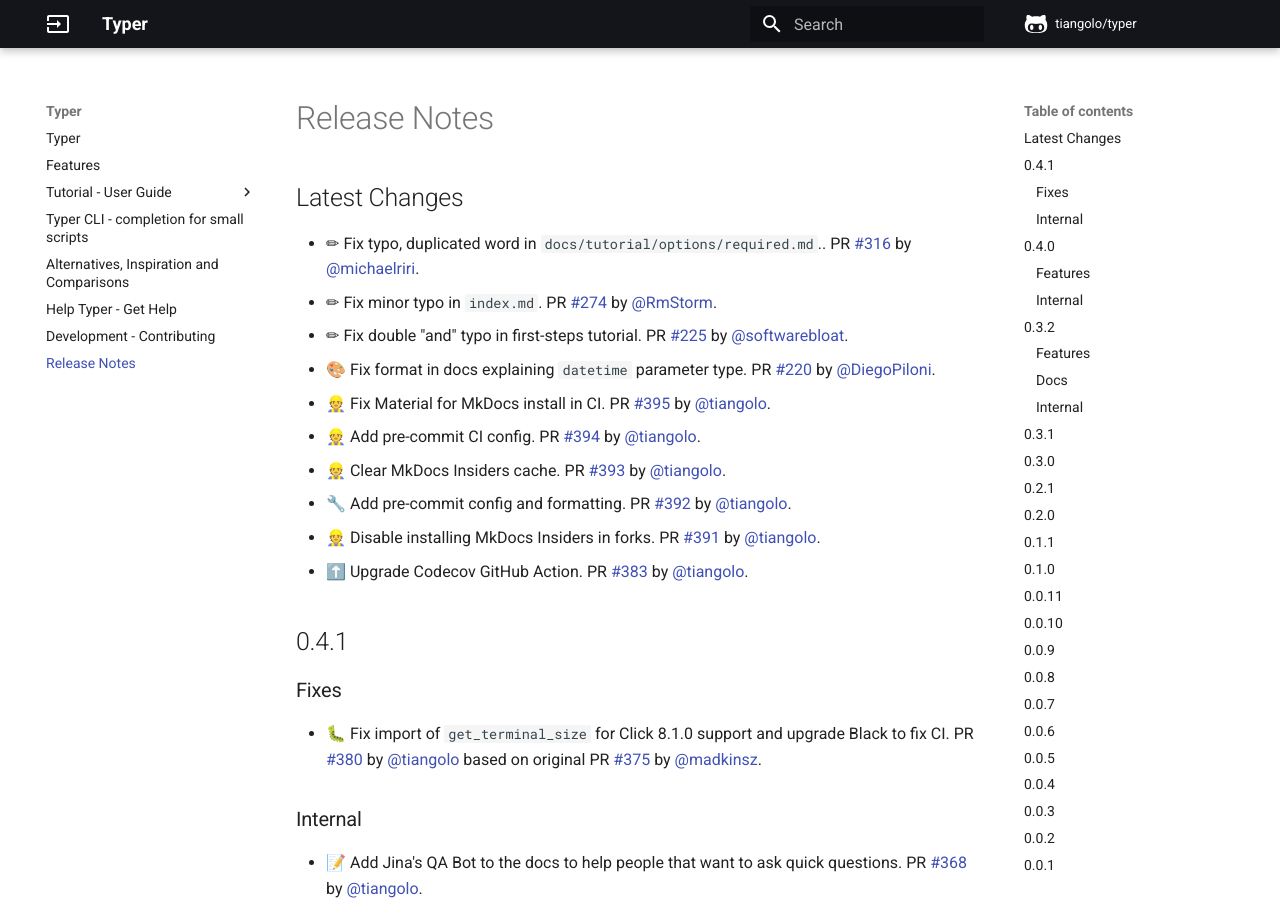
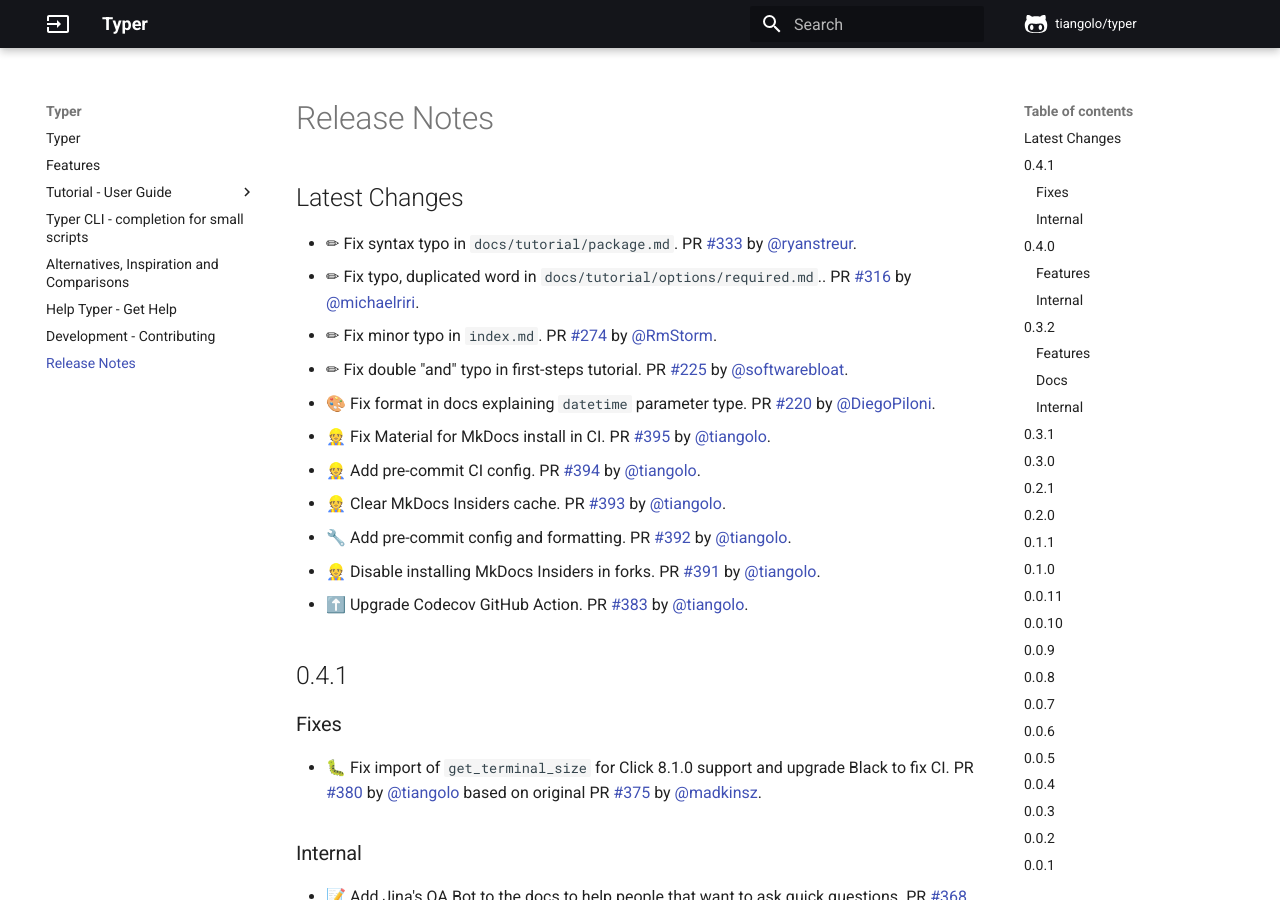
Before and after one commit to RED0731/red_pythonTyper, an MkDocs documentation site: the page built from docs/release-notes.md, in a window 1280 px wide and 900 px high. Built offline with MkDocs 1.6.1 and Material for MkDocs 9.7.7, drawn with Linux system fonts in a browser that asks for light colours; comment, search, counter and statistics services are not loaded.

Commit message:
📝 Update release notes

```diff
--- a/docs/release-notes.md
+++ b/docs/release-notes.md
@@ -1,5 +1,6 @@
 ## Latest Changes
 
+* ✏ Fix syntax typo in `docs/tutorial/package.md`. PR [#333](https://github.com/tiangolo/typer/pull/333) by [@ryanstreur](https://github.com/ryanstreur).
 * ✏ Fix typo, duplicated word in `docs/tutorial/options/required.md`.. PR [#316](https://github.com/tiangolo/typer/pull/316) by [@michaelriri](https://github.com/michaelriri).
 * ✏ Fix minor typo in `index.md`. PR [#274](https://github.com/tiangolo/typer/pull/274) by [@RmStorm](https://github.com/RmStorm).
 * ✏ Fix double "and" typo in first-steps tutorial. PR [#225](https://github.com/tiangolo/typer/pull/225) by [@softwarebloat](https://github.com/softwarebloat).
```
